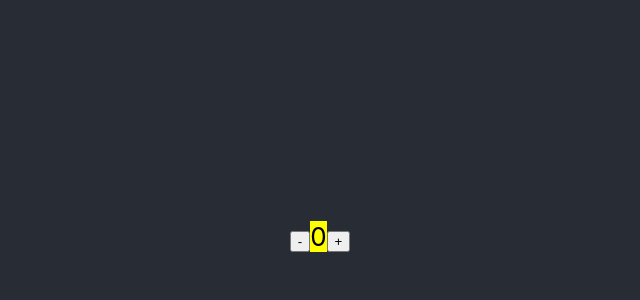
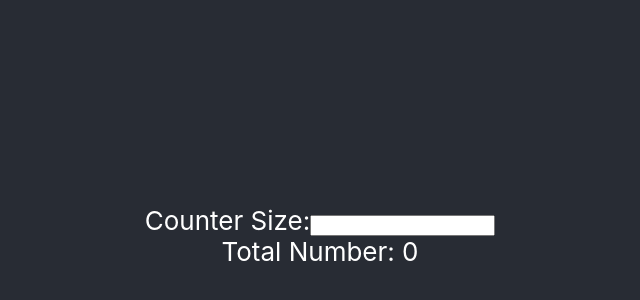
Before and after one commit to front123/react-counter, a React (Create React App) app: page / in a window 1280 px wide. Shown: the part 164-464 px from the top of the page, without its empty margins (320-960 px from the left). Built offline with nearby package versions, Linux system fonts and the light colour scheme.

Commit message:
create counterGroup component

```diff
--- a/src/App.js
+++ b/src/App.js
@@ -1,13 +1,13 @@
 import React from 'react';
 import './App.css';
 import './components/Counter'
-import Counter from './components/Counter';
+import CounterGroup from './components/CounterGroup'
 
 function App() {
   return (
     <div className="App">
       <header className="App-header">
-        <Counter myV="good"/>
+        <CounterGroup />
       </header>
     </div>
   );
--- a/src/components/Counter/index.jsx
+++ b/src/components/Counter/index.jsx
@@ -8,23 +8,25 @@ class Counter extends React.Component{
         }
     }
 
-    onIncrease = ()=>{
+    handleIncrease = ()=>{
         this.setState((preState) => ({
             value: preState.value + 1
         }));
+        this.props.onIncrease();
     }
 
-    onReduce = ()=>{
+    handleReduce = ()=>{
         this.setState((preState) => ({
             value: preState.value - 1
         }));
+        this.props.onReduce();
     }
 
     render(){
         return <div>
-            <button onClick={this.onReduce}>-</button>
+            <button onClick={this.handleReduce}>-</button>
             <mark>{this.state.value}</mark>
-            <button onClick={this.increase}>+</button>
+            <button onClick={this.handleIncrease}>+</button>
         </div>;
     }
 }
--- /dev/null
+++ b/src/components/CounterGroup/index.jsx
@@ -0,0 +1,49 @@
+import React from 'react'
+import Counter from '../Counter';
+
+class CounterGroup extends React.Component{
+    constructor(props){
+        super(props);
+        this.state = {
+            size: 0,
+            totalNumber: 0
+        }
+    }
+
+    handleResize = (event)=>{
+        this.setState({
+            size: event.target.value ? parseInt(event.target.value)>0?parseInt(event.target.value):0:0
+        })
+    }
+
+    handleIncrease = ()=>{
+        this.setState((preState)=>({
+            totalNumber: preState.totalNumber + 1
+        }))
+    }
+
+    handleReduce = ()=>{
+        this.setState((preState)=>({
+            totalNumber: preState.totalNumber - 1
+        }))
+    }
+
+    render(){
+        const initArray = [...Array(this.state.size).keys()];
+        return (
+            <div>
+                Counter Size:
+                <input type="Number" onBlur={this.handleResize}/>
+                <div>
+                    Total Number: <span>{this.state.totalNumber}</span>
+                </div>
+                {
+                    initArray.map(key => <Counter onIncrease={this.handleIncrease} onReduce={this.handleReduce} key={key}/>)
+                }
+            </div>
+        );
+    }
+
+}
+
+export default CounterGroup;
```
